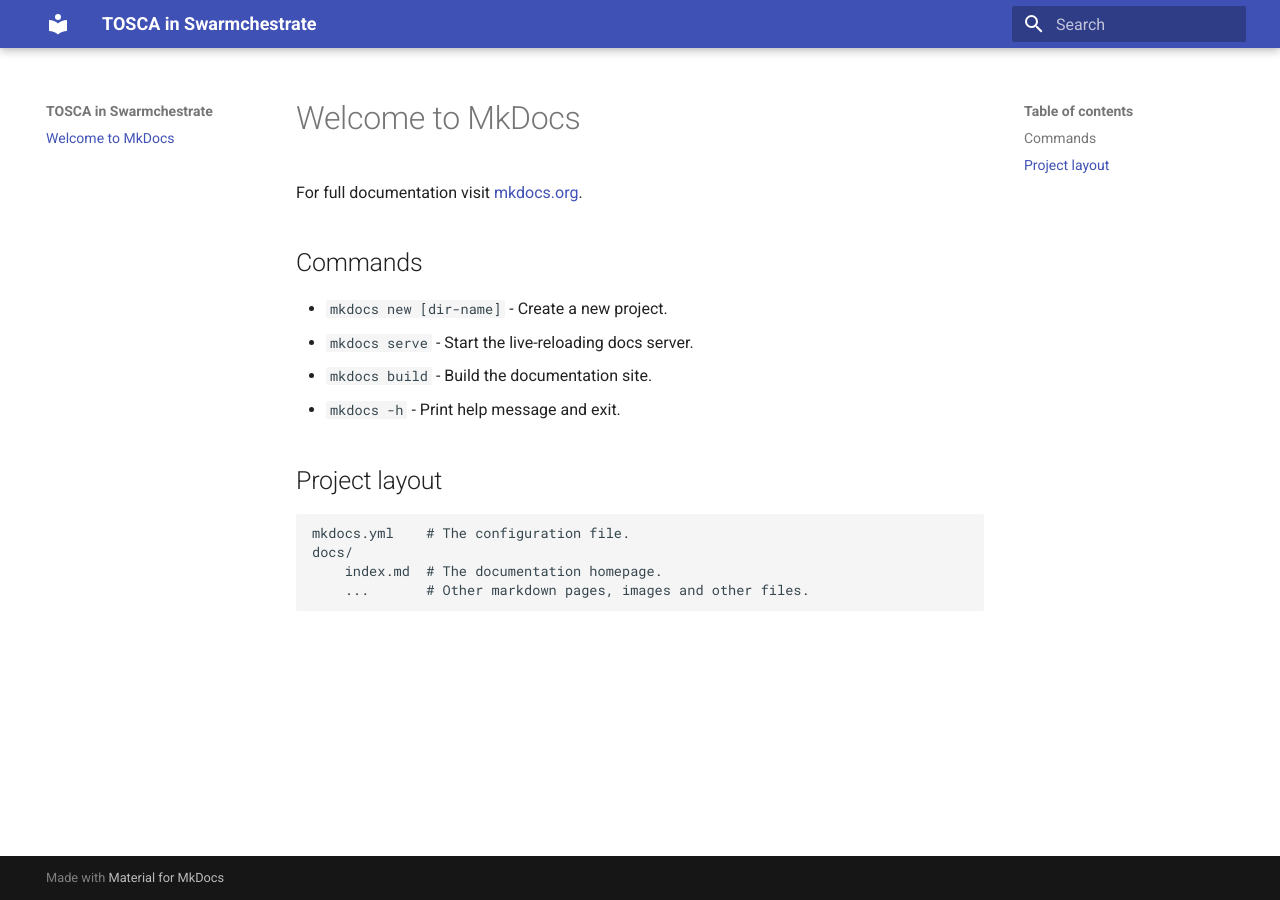
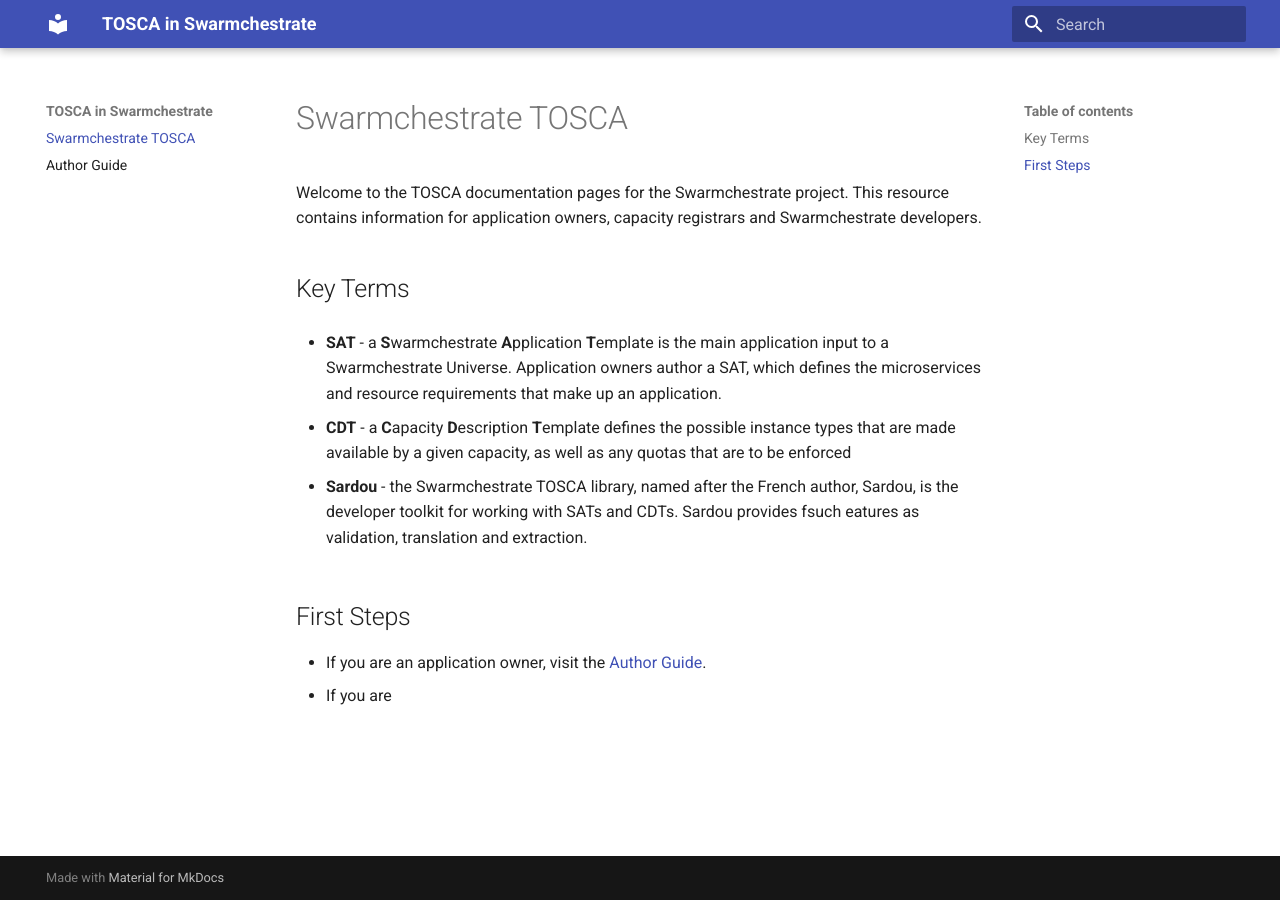
Before and after one commit to Swarmchestrate/tosca, an MkDocs documentation site: the page built from docs/index.md, in a window 1280 px wide. Built offline with MkDocs 1.6.1 and Material for MkDocs 9.7.7, drawn with Linux system fonts in a browser that asks for light colours.

Commit message:
docs: push main docs

```diff
--- a/docs/index.md
+++ b/docs/index.md
@@ -1,17 +1,25 @@
-# Welcome to MkDocs
+# Swarmchestrate TOSCA
 
-For full documentation visit [mkdocs.org](https://www.mkdocs.org).
+Welcome to the TOSCA documentation pages for the Swarmchestrate project.
+This resource contains information for application owners, capacity
+registrars and Swarmchestrate developers.
 
-## Commands
+## Key Terms
 
-* `mkdocs new [dir-name]` - Create a new project.
-* `mkdocs serve` - Start the live-reloading docs server.
-* `mkdocs build` - Build the documentation site.
-* `mkdocs -h` - Print help message and exit.
+* **SAT** - a **S**warmchestrate **A**pplication **T**emplate is the main
+application input to a Swarmchestrate Universe. Application owners author
+a SAT, which defines the microservices and resource requirements that make
+up an application.
 
-## Project layout
+* **CDT** - a **C**apacity **D**escription **T**emplate defines the possible
+instance types that are made available by a given capacity, as well as any
+quotas that are to be enforced
 
-    mkdocs.yml    # The configuration file.
-    docs/
-        index.md  # The documentation homepage.
-        ...       # Other markdown pages, images and other files.
+* **Sardou** - the Swarmchestrate TOSCA library, named after the French
+author, Sardou, is the developer toolkit for working with SATs and CDTs.
+Sardou provides fsuch eatures as validation, translation and extraction.
+
+## First Steps
+
+* If you are an application owner, visit the [Author Guide](authors.md).
+* If you are
```
Also changed, not shown: docs/authors.md (added, +146 -0 lines).
